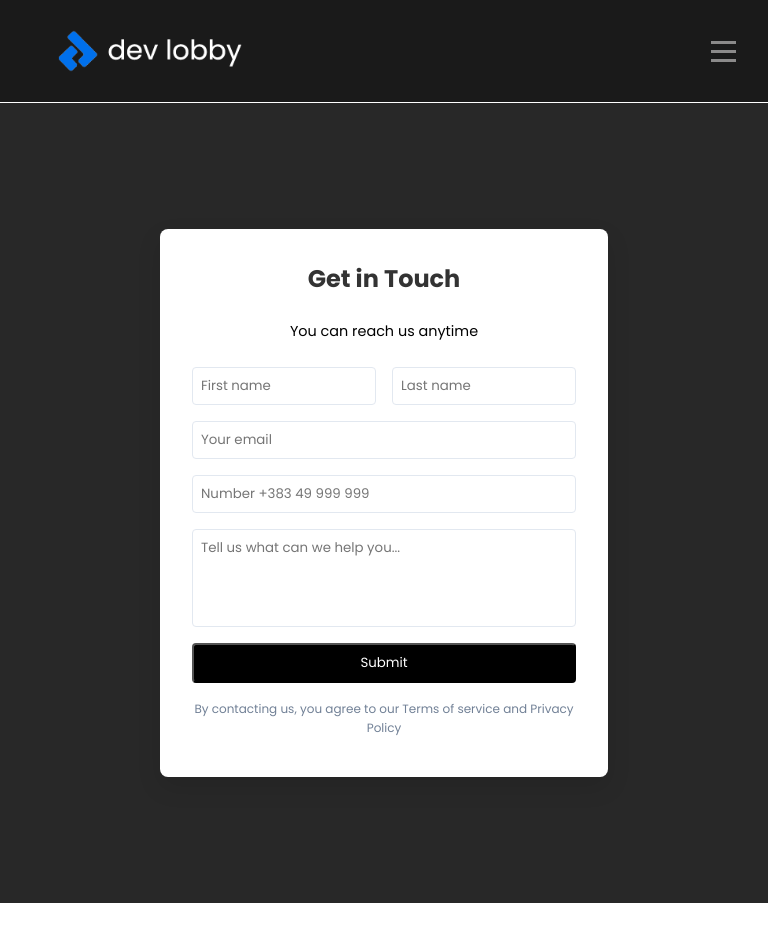
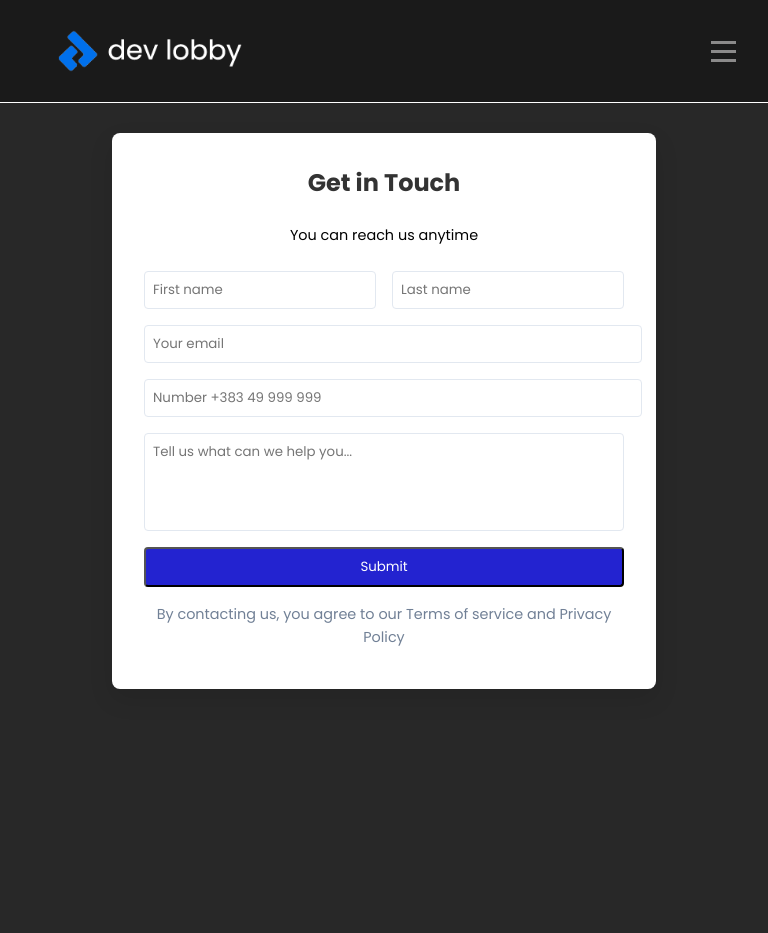
Before and after one commit to edberv1/DevLobby, a React (Create React App) app: page /contactus in a window 768 px wide. Before the commit the page ends 903 px from the top, so only its background shows below. Built offline with nearby package versions, Linux system fonts and the light colour scheme.

Commit message:
Fix some bugs in Contact Us

```diff
--- a/src/components/organisms/ContactUs/ContactUs.scss
+++ b/src/components/organisms/ContactUs/ContactUs.scss
@@ -5,6 +5,10 @@
   min-height: 100vh;
   background-size: cover;
   background-position: center;
+  @media (max-width: 768px) {
+    align-items: flex-start;
+    margin-top: 30px;
+  }
 }
 
 .contact-form-card {
@@ -16,7 +20,14 @@
   width: 24rem;
 
   @media (max-width: 640px) {
-    width: 90%;
+    width: 100%;
+    max-width: none;
+    margin-top: 2rem;
+  }
+
+  @media (min-width: 768px) and (max-width: 1024px) {
+    width: 30rem;
+    font-size: 1rem;
   }
 }
 
@@ -35,6 +46,12 @@
 .contact-form {
   display: flex;
   flex-direction: column;
+
+  @media (min-width: 768px) and (max-width: 1024px) {
+    .contact-form-input {
+      width: 100%;
+    }
+  }
 
   .contact-form-row {
     display: flex;
@@ -63,12 +80,12 @@
 
   .contact-form-submit {
     padding: 0.5rem;
-    background-color: black;
+    background-color: rgb(35, 35, 208);
     color: white;
     border-radius: 0.25rem;
     cursor: pointer;
     &:hover {
-      background-color: #2d3748;
+      background-color: rgb(35, 35, 250);
     }
   }
 }
@@ -78,4 +95,8 @@
   color: #718096;
   text-align: center;
   margin-top: 1rem;
+
+  @media (min-width: 768px) and (max-width: 1024px) {
+    font-size: 0.9rem;
+  }
 }
```
